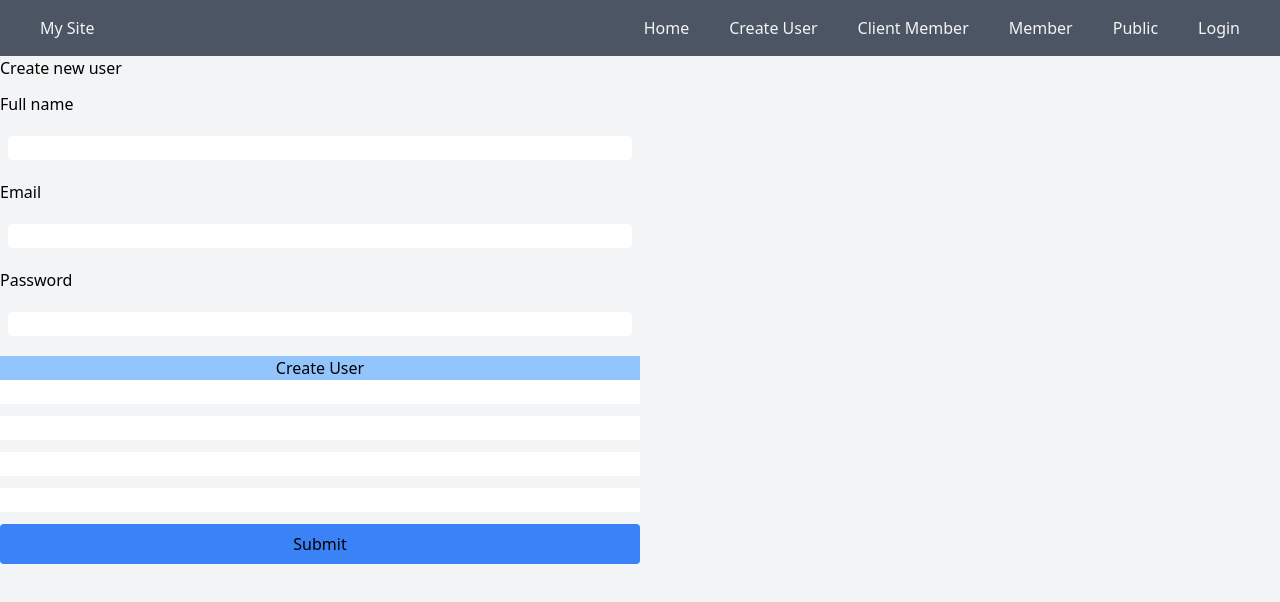
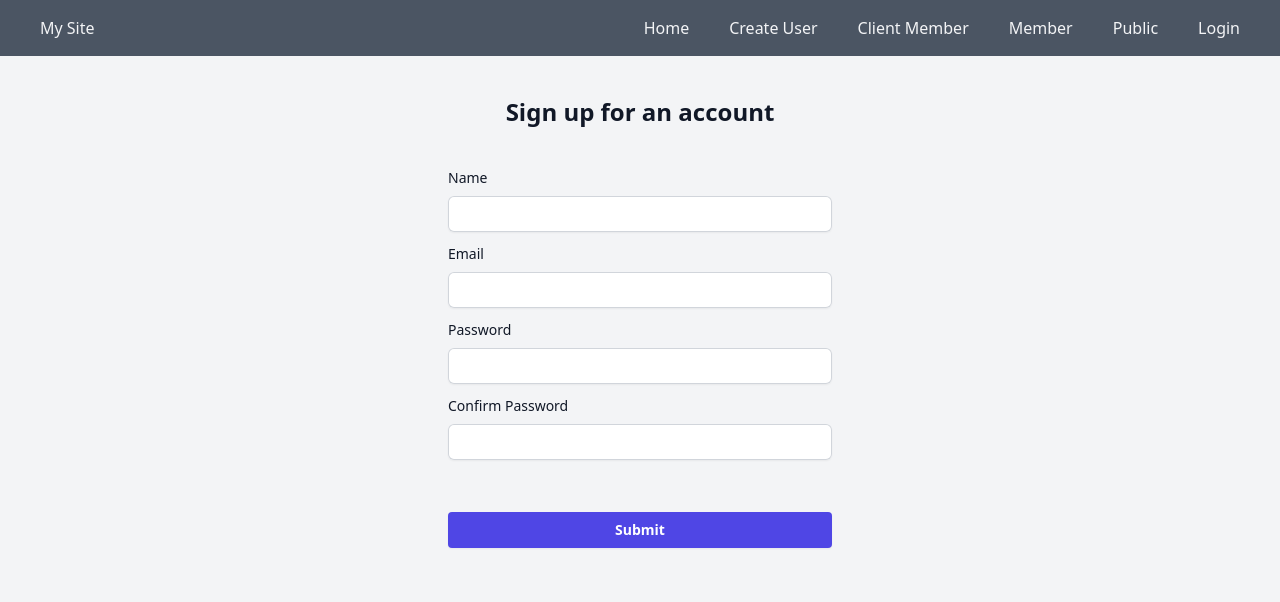
Before and after one commit to HelloRave/next-auth-next-app, a Next.js app: page /admin in a window 1280 px wide. Shown: the top 602 px of the page. Built offline with nearby package versions, Linux system fonts and the light colour scheme; no server answers.

Commit message:
Style register form

```diff
--- a/app/admin/page.tsx
+++ b/app/admin/page.tsx
@@ -1,11 +1,16 @@
 import HookForm from "@/components/HookForm";
-import UserForm from "@/components/UserForm";
 
 export default function AdminPage() {
     return (
-        <>
-            <UserForm />
-            <HookForm />
-        </>
+        <div className="flex flex-col min-h-full justify-center">
+            <div className="sm:mx-auto sm:w-full sm:max-w-sm">
+                <h2 className="mt-10 text-center text-2xl font-bold text-gray-900">
+                    Sign up for an account
+                </h2>
+            </div>
+            <div className="mt-10 sm:mx-auto sm:w-full sm:max-w-sm">
+                <HookForm />
+            </div>
+        </div>
     )
 }
--- a/components/HookForm.tsx
+++ b/components/HookForm.tsx
@@ -34,8 +34,14 @@ export default function HookForm() {
     })
 
     return (
-        <form onSubmit={onSubmit} className="flex flex-col gap-3 w-1/2">
+        <form onSubmit={onSubmit} className="flex flex-col gap-3">
+            <div>
+                <label htmlFor="name" className="block text-sm font-medium text-gray-900">
+                    Name
+                </label>
                 <input
+                    className="block mt-2 w-full rounded-md border-0 p-1.5 text-gray-900
+                    shadow-sm ring-1 ring-inset ring-gray-300"
                     {...register('name')}
                 />
                 {
@@ -43,7 +49,14 @@ export default function HookForm() {
                         <p className="text-red-500">{errors.name.message}</p>
                     )
                 }
+            </div>
+            <div>
+                <label htmlFor="email" className="block text-sm font-medium text-gray-900">
+                    Email
+                </label>
                 <input
+                    className="block mt-2 w-full rounded-md border-0 p-1.5 text-gray-900
+                    shadow-sm ring-1 ring-inset ring-gray-300"
                     {...register('email')}
                 />
                 {
@@ -51,7 +64,14 @@ export default function HookForm() {
                         <p className="text-red-500">{errors.email.message}</p>
                     )
                 }
+            </div>
+            <div>
+                <label htmlFor="password" className="block text-sm font-medium text-gray-900">
+                    Password
+                </label>
                 <input
+                    className="block mt-2 w-full rounded-md border-0 p-1.5 text-gray-900
+                    shadow-sm ring-1 ring-inset ring-gray-300"
                     {...register('password')}
                 />
                 {/* <input
@@ -68,7 +88,14 @@ export default function HookForm() {
                         <p className="text-red-500">{errors.password.message}</p>
                     )
                 }
+            </div>
+            <div>
+                <label htmlFor="confirmPassword" className="block text-sm font-medium text-gray-900">
+                    Confirm Password
+                </label>
                 <input
+                    className="block mt-2 w-full rounded-md border-0 p-1.5 text-gray-900
+                    shadow-sm ring-1 ring-inset ring-gray-300"
                     {...register('confirmPassword')}
                 />
                 {/* <input
@@ -84,10 +111,12 @@ export default function HookForm() {
                         <p className="text-red-500">{errors.confirmPassword.message}</p>
                     )
                 }
+            </div>
             <button
                 disabled={isSubmitting}
                 type="submit"
-                className="bg-blue-500 disable:bg-gray-500 py-2 rounded"
+                className="bg-indigo-600 mt-10 px-3 py-1.5 text-sm font-semibold leading-6 text-white shadow-sm
+                hover:bg-indigo-500 focus-visible:outline focus-visible:outline-2 focus-visible:outline-offset-2 focus-visible:outline-indigo-600 rounded"
             >
                 Submit
             </button>
```
Lines whose indentation alone changed are shown as unchanged.
